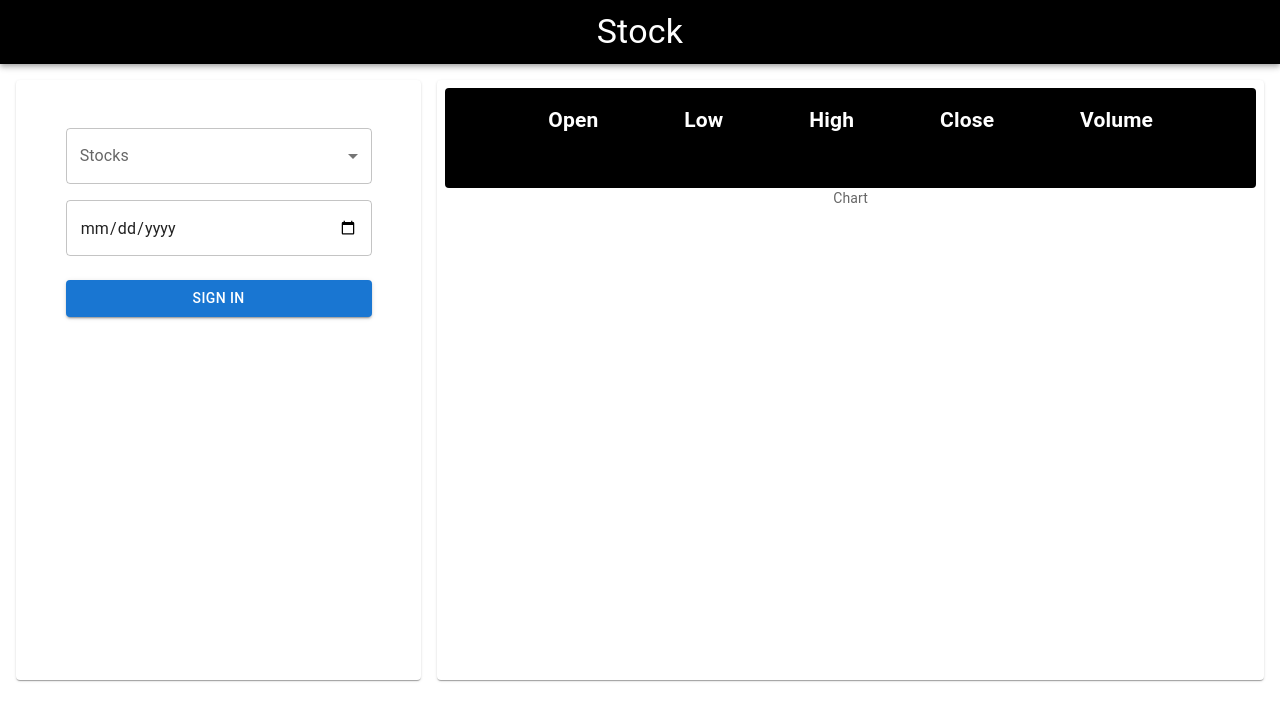
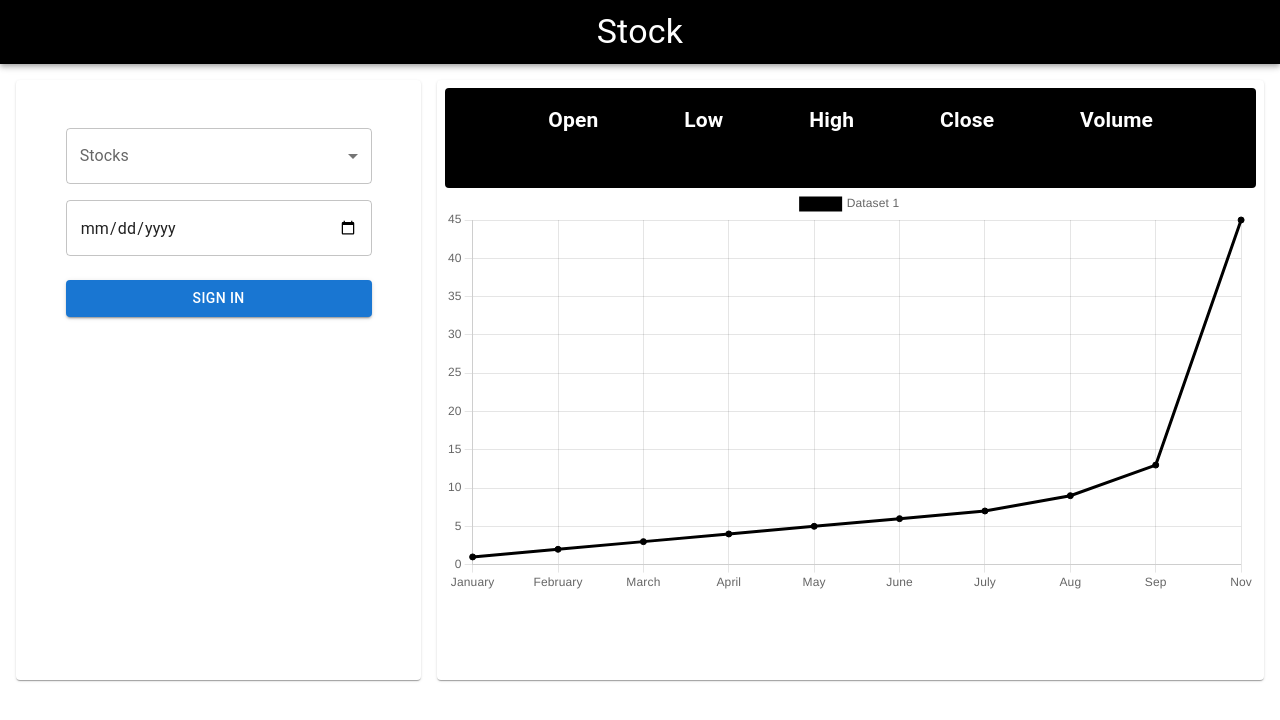
Before and after one commit to 07rv/stocks, a Next.js app: page / in a window 1280 px wide. Shown: the top 720 px of the page. Built offline with nearby package versions, Linux system fonts and the light colour scheme.

Commit message:
add chart com

```diff
--- a/components/Chart.jsx
+++ b/components/Chart.jsx
@@ -1,5 +1,53 @@
+import {
+  Chart as ChartJS,
+  CategoryScale,
+  LinearScale,
+  PointElement,
+  LineElement,
+  Title,
+  Tooltip,
+  Legend,
+} from "chart.js";
+import { Line } from "react-chartjs-2";
+
+ChartJS.register(
+  CategoryScale,
+  LinearScale,
+  PointElement,
+  LineElement,
+  Title,
+  Tooltip,
+  Legend
+);
+
 const Chart = () => {
-  return <div>Chart</div>;
+  return (
+    <Line
+      options={{ responsive: true }}
+      data={{
+        labels: [
+          "January",
+          "February",
+          "March",
+          "April",
+          "May",
+          "June",
+          "July",
+          "Aug",
+          "Sep",
+          "Nov",
+        ],
+        datasets: [
+          {
+            label: "Dataset 1",
+            data: [1, 2, 3, 4, 5, 6, 7, 9, 13, 45],
+            borderColor: "black",
+            backgroundColor: "black",
+          },
+        ],
+      }}
+    />
+  );
 };
 
 export default Chart;
```
